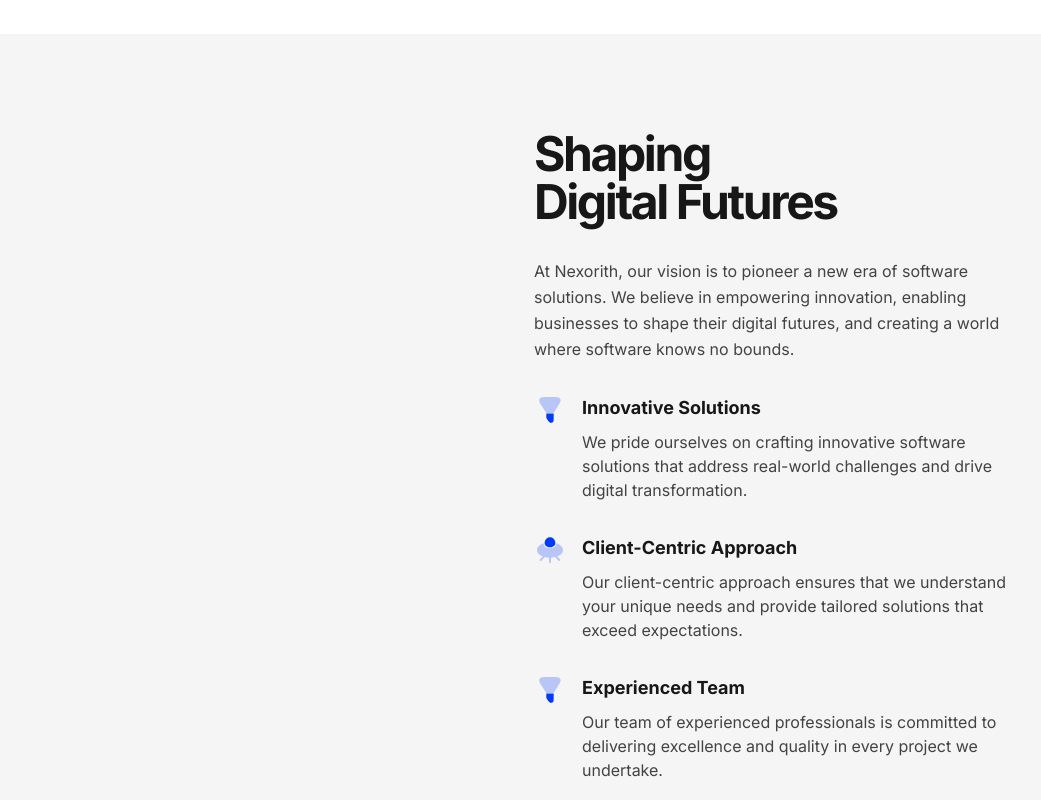
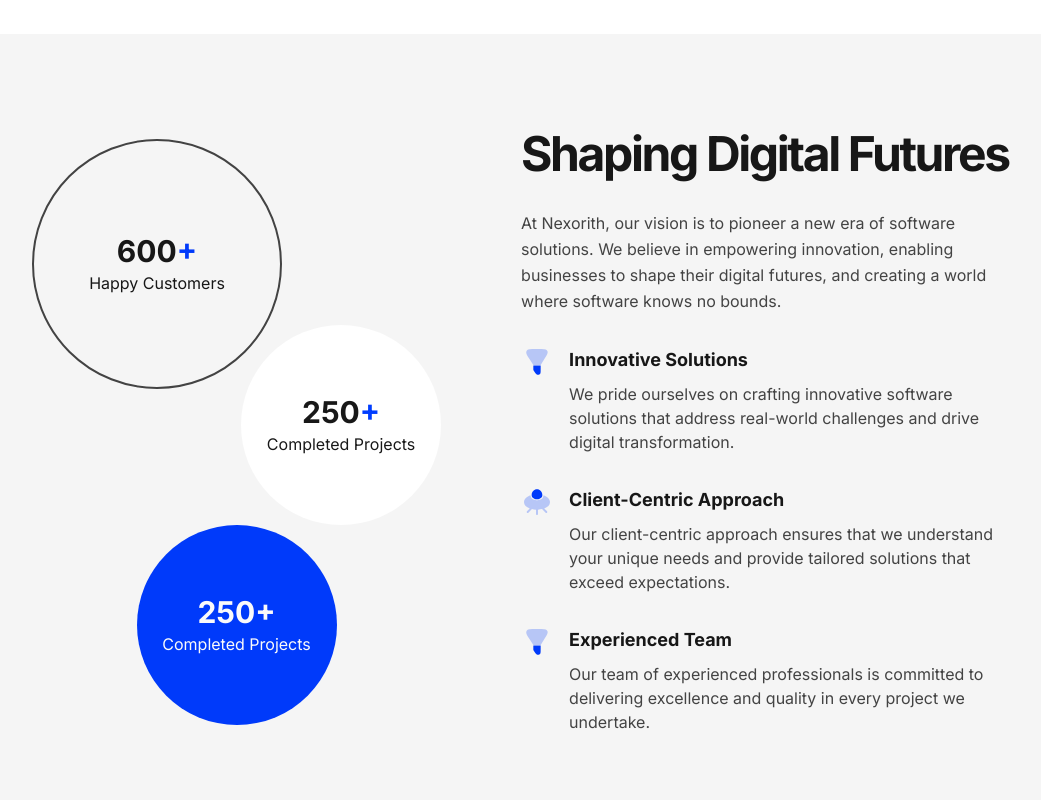
Before and after one commit to binamralamsal/nexorith, a Next.js app: page /about in a window 1280 px wide. Shown: the part 1200-2000 px from the top of the page, without its empty margins (118-1159 px from the left). Built offline with nearby package versions, Linux system fonts and the light colour scheme.

Commit message:
a section completed

```diff
--- a/src/app/about/page.tsx
+++ b/src/app/about/page.tsx
@@ -108,8 +108,27 @@
       </section>
 
       <section className="container">
-        <div className="grid gap-6 rounded-md bg-secondary px-10 py-16 text-secondary-foreground md:grid-cols-2 md:px-14 md:py-20 lg:px-16 lg:py-24">
-          <div></div>
+        <div className="grid place-content-center place-items-center gap-20 rounded-md bg-secondary px-10 py-16 text-secondary-foreground md:grid-cols-[2.5fr,3fr] md:px-14 md:py-20 lg:px-16 lg:py-24">
+          <div className="flex w-full max-w-[60vw] flex-col">
+            <div className="flex h-[250px] w-[250px] flex-col items-center justify-center space-y-0.5 rounded-[100%] border-2 border-secondary-foreground/80 text-center">
+              <h3 className="text-3xl font-bold">
+                600<span className="text-primary">+</span>
+              </h3>
+              <span>Happy Customers</span>
+            </div>
+            <div className="flex h-[200px] w-[200px] flex-col items-center justify-center space-y-0.5 self-end rounded-[100%] bg-secondary text-center brightness-105 xl:-mt-16">
+              <h3 className="text-3xl font-bold">
+                250<span className="text-primary">+</span>
+              </h3>
+              <span>Completed Projects</span>
+            </div>
+            <div className="flex h-[200px] w-[200px] flex-col items-center justify-center space-y-0.5 self-center rounded-[100%] bg-primary text-center text-primary-foreground">
+              <h3 className="text-3xl font-bold">
+                250<span className="text-primary-foreground">+</span>
+              </h3>
+              <span>Completed Projects</span>
+            </div>
+          </div>
           <div className="space-y-6 lg:space-y-8">
             <h2 className="text-balance text-3xl font-bold tracking-tighter md:text-4xl lg:text-5xl">
               Shaping Digital Futures
```
